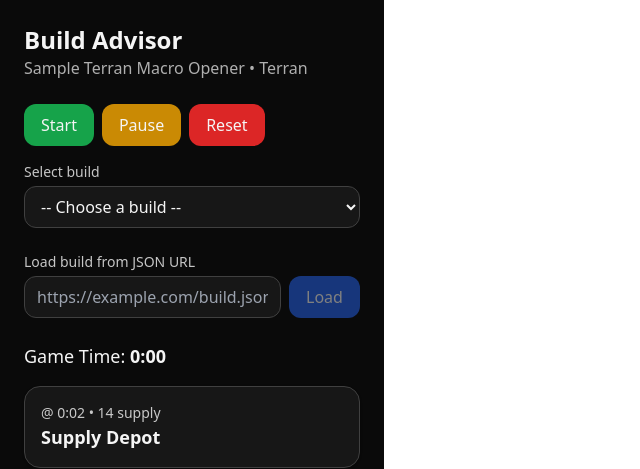
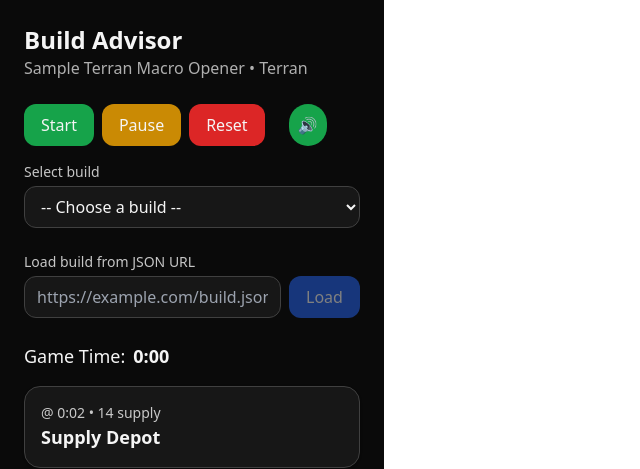
Before and after one commit to kylermurphy/sc2-waterfall, a React (Vite) app in the folder build-advisor/: page / in a window 1280 px wide. Shown: the top 469 px of the page, without its empty margins (0-640 px from the left). Built offline with nearby package versions, Linux system fonts and the light colour scheme.

Commit message:
add audio f
Add option for audio.

```diff
--- a/build-advisor/src/BuildAdvisor.jsx
+++ b/build-advisor/src/BuildAdvisor.jsx
@@ -17,7 +17,7 @@
  * 5. The public/build-orders JSON folder is served statically; use the Python ingestion script to update before deploying.
  */
 
-import React, { useEffect, useMemo, useState } from "react";
+import React, { useEffect, useMemo, useState, useRef } from "react";
 
 const DEFAULT_BUILD = {
   name: "Sample Terran Macro Opener",
@@ -54,6 +54,8 @@
     const saved = localStorage.getItem("build-advisor:build");
     return saved ? JSON.parse(saved) : DEFAULT_BUILD;
   });
+  const [muted, setMuted] = useState(false);
+  const audioRef = useRef(null);
 
   useEffect(() => {
     fetch(`${import.meta.env.BASE_URL}build-orders/index.json`)
@@ -81,6 +83,22 @@
       return { ...step, start, end };
     });
   }, [build]);
+
+  const visibleSteps = useMemo(() => {
+    const done = enrichedSteps.filter(s => seconds >= s.end);
+    const lastDone = done.slice(-2);
+    const remaining = enrichedSteps.filter(s => seconds < s.end);
+
+    // Audio notification on new completed step
+    if (done.length > 0 && !muted) {
+      const lastStep = done[done.length - 1];
+      if (audioRef.current && seconds === lastStep.end) {
+        audioRef.current.play().catch(() => {});
+      }
+    }
+
+    return [...lastDone, ...remaining];
+  }, [enrichedSteps, seconds, muted]);
 
   async function loadLocalBuild(buildId) {
     try {
@@ -117,14 +135,6 @@
     }
   }
 
-  // Only keep last 2 completed actions
-  const visibleSteps = useMemo(() => {
-    const done = enrichedSteps.filter(s => seconds >= s.end);
-    const lastDone = done.slice(-2);
-    const remaining = enrichedSteps.filter(s => seconds < s.end);
-    return [...lastDone, ...remaining];
-  }, [enrichedSteps, seconds]);
-
   return (
     <div className="min-h-screen bg-neutral-950 text-neutral-100 p-6">
       <header className="mb-6">
@@ -132,10 +142,13 @@
         <p className="opacity-70">{build.name} • {build.race}</p>
       </header>
 
-      <div className="flex flex-wrap gap-2 mb-4">
+      <div className="flex flex-wrap gap-2 mb-4 items-center">
         <button onClick={() => setRunning(true)} className="px-4 py-2 rounded-xl bg-green-600">Start</button>
         <button onClick={() => setRunning(false)} className="px-4 py-2 rounded-xl bg-yellow-600">Pause</button>
         <button onClick={() => { setRunning(false); setSeconds(0); }} className="px-4 py-2 rounded-xl bg-red-600">Reset</button>
+        <button onClick={() => setMuted(m => !m)} className={`ml-4 p-2 rounded-full transition ${muted ? 'bg-red-600' : 'bg-green-600'}`}>
+          {muted ? '🔇' : '🔊'}
+        </button>
       </div>
 
       <div className="mb-6">
@@ -173,7 +186,7 @@
         </div>
       </div>
 
-      <p className="mb-4 text-lg">Game Time: <strong>{formatTime(seconds)}</strong></p>
+      <p className="mb-4 text-lg flex items-center gap-2">Game Time: <strong>{formatTime(seconds)}</strong></p>
 
       <div className="grid gap-3">
         {visibleSteps.map((step, i) => {
@@ -197,6 +210,9 @@
           );
         })}
       </div>
+
+      {/* Audio element for notifications */}
+      <audio ref={audioRef} src={`${import.meta.env.BASE_URL}audio/notification.mp3`} preload="auto" />
     </div>
   );
 }
```
Also changed, not shown: 1 other file (tests, documents, lock files or other folders).
